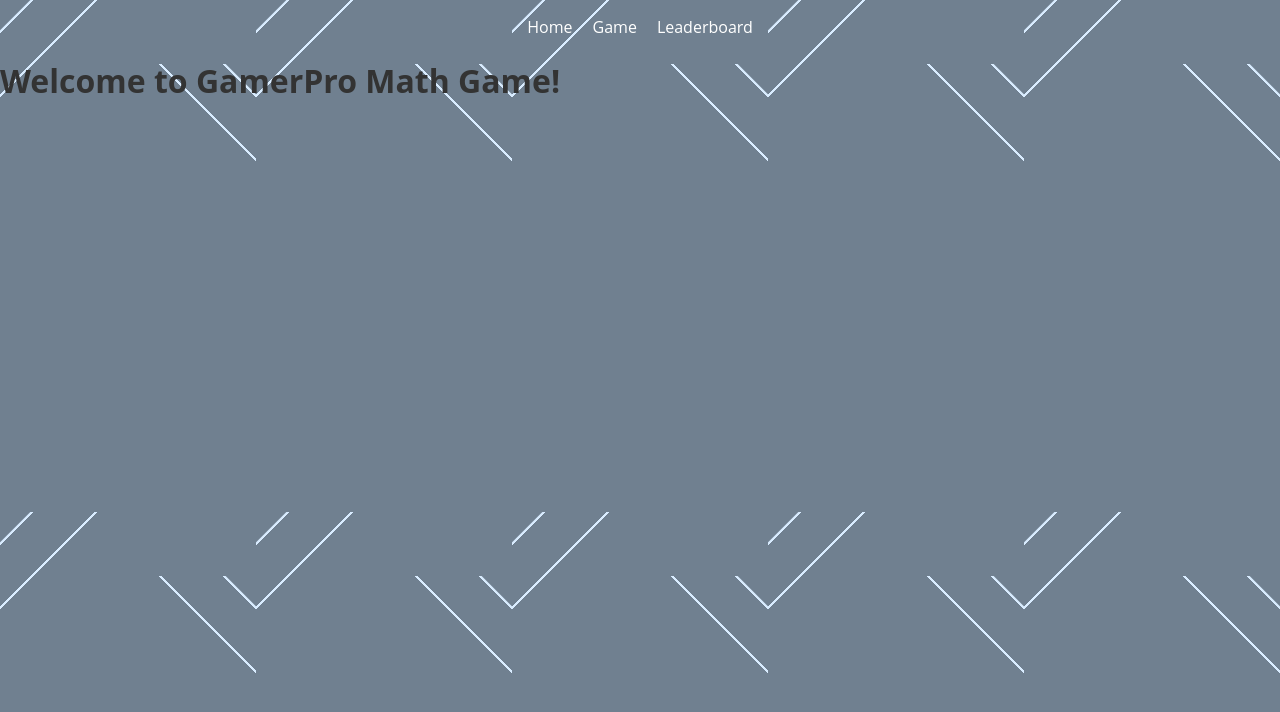
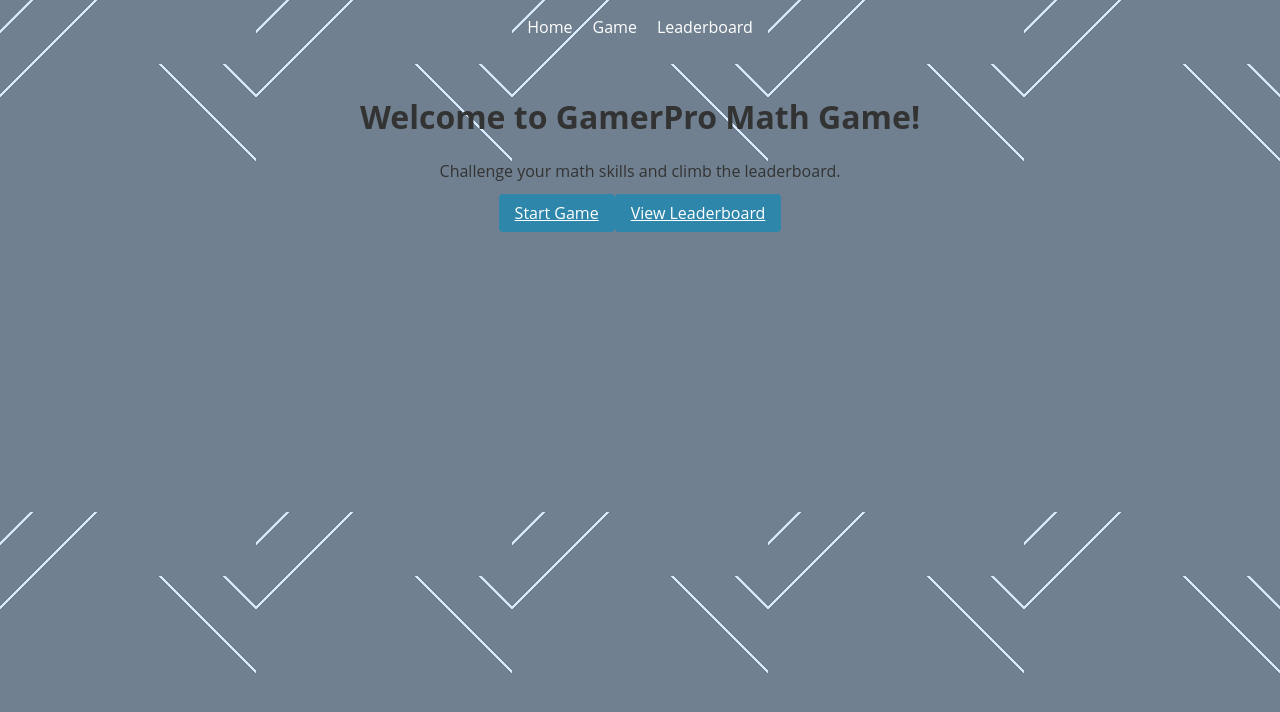
Before and after one commit to davidamebley/gamerpro-math-game, a React (Create React App) app in the folder frontend/: page / in a window 1280 px wide. Shown: the top 712 px of the page. Built offline with nearby package versions, Linux system fonts and the light colour scheme.

Commit message:
Add a basic structure and simple welcome message to HomePage.jsx

```diff
--- a/frontend/src/pages/HomePage/HomePage.jsx
+++ b/frontend/src/pages/HomePage/HomePage.jsx
@@ -1,7 +1,17 @@
+import React from 'react';
+import { Link } from 'react-router-dom';
+
+import './HomePage.css';
+
 const HomePage = () => {
     return (
-        <div>
+        <div className="home-container">
             <h1>Welcome to GamerPro Math Game!</h1>
+            <p>Challenge your math skills and climb the leaderboard.</p>
+            <div className="navigation-buttons">
+                <Link to="/game" className="button">Start Game</Link>
+                <Link to="/leaderboard" className="button">View Leaderboard</Link>
+            </div>
         </div>
     );
 };
```
